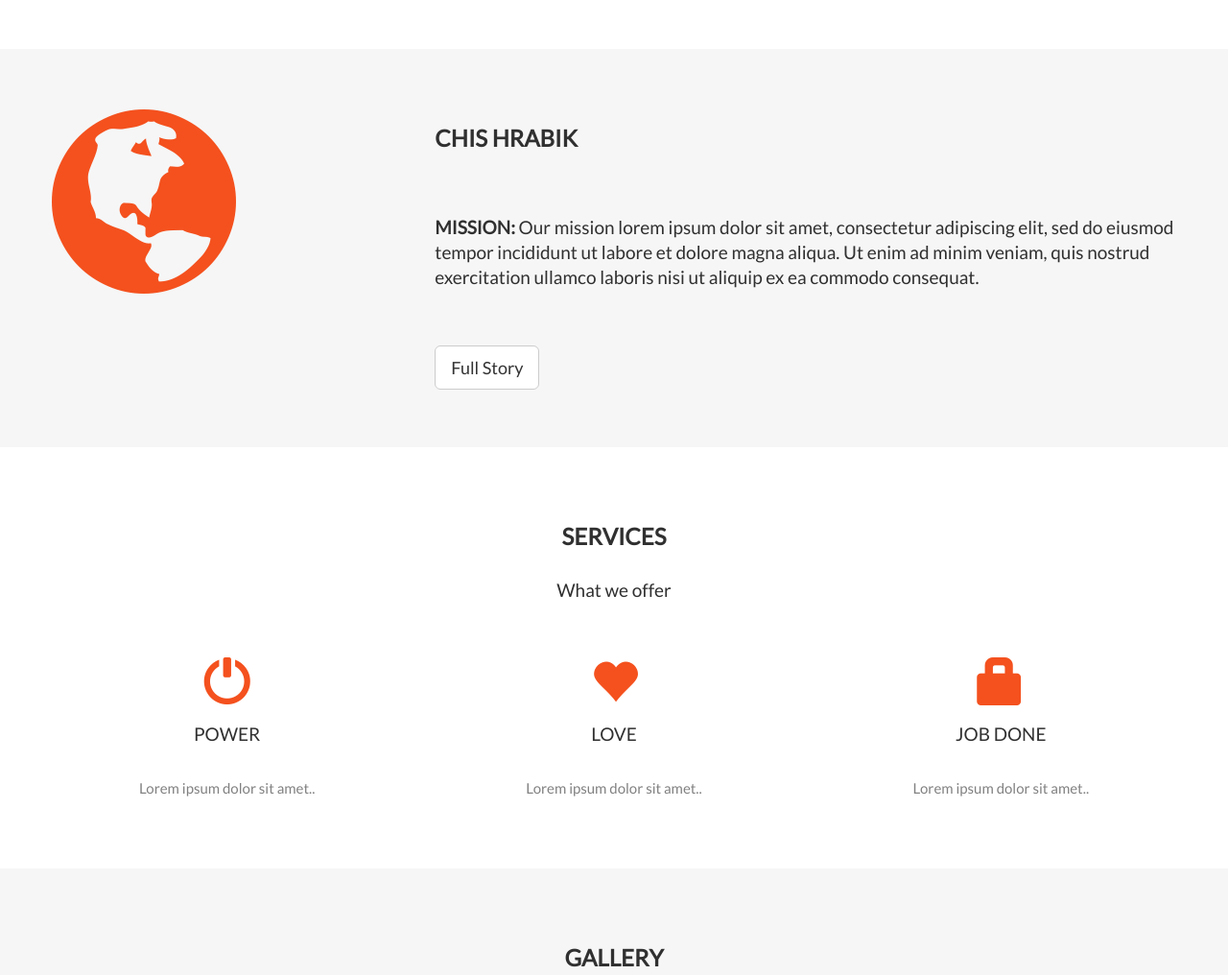
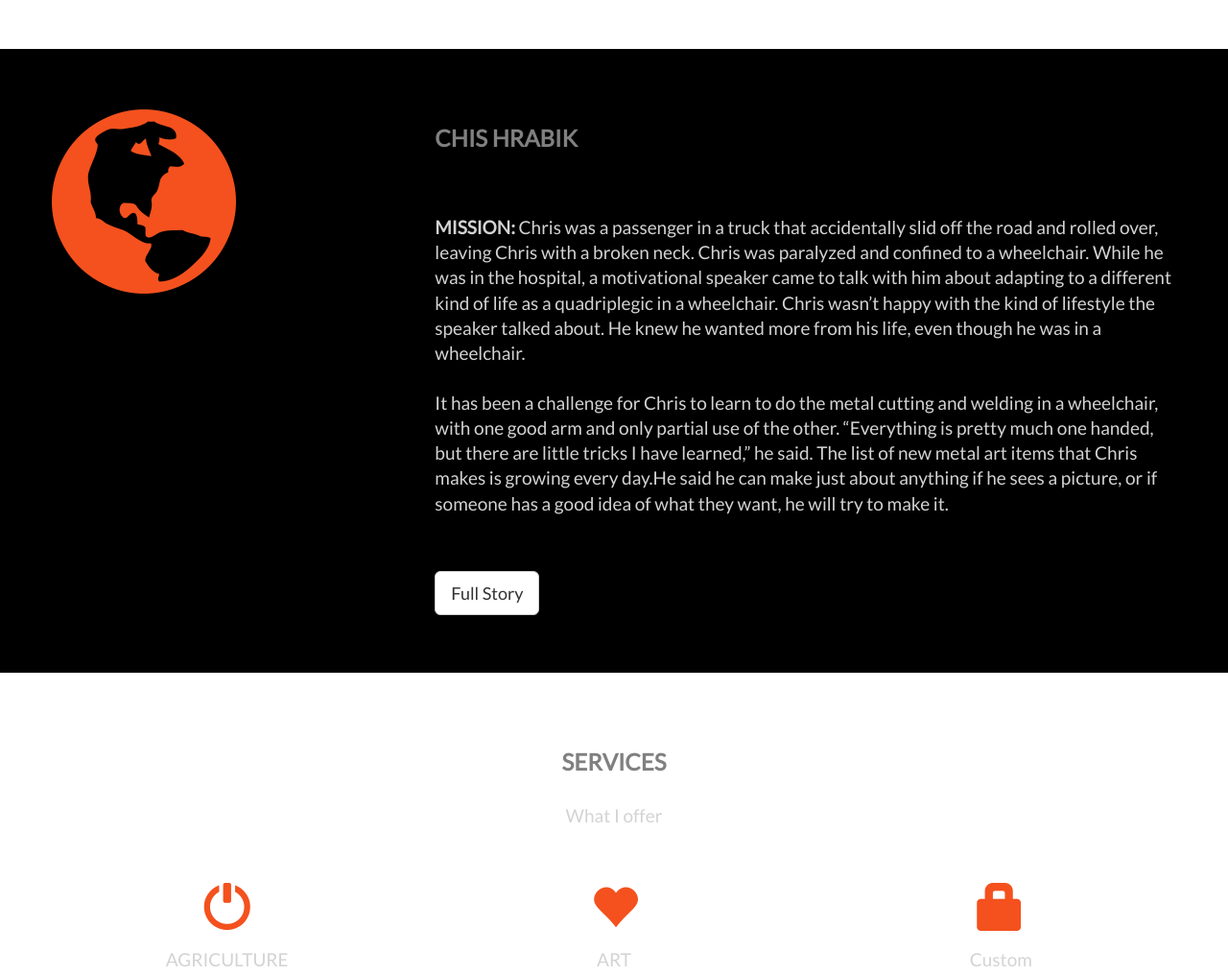
Before and after one commit to k-rhodes/appleCreekMetalWorks, a plain HTML site: page index.html in a window 1280 px wide. Shown: the part 780-1796 px from the top of the page at 96% size. Drawn offline with nearby package versions, Linux system fonts and the light colour scheme.

Commit message:
Changed banner and added some black backgrounds'

```diff
--- a/css/style.css
+++ b/css/style.css
@@ -6,19 +6,20 @@ body {
 h2 {
     font-size: 24px;
     text-transform: uppercase;
-    color: #303030;
+    color: grey;
     font-weight: 600;
     margin-bottom: 30px;
 }
 h4 {
     font-size: 19px;
     line-height: 1.375em;
-    color: #303030;
+    color: lightgrey;
     font-weight: 400;
     margin-bottom: 30px;
 }
 .jumbotron {
-    background-color: #f4511e;
+    background-image: url(../images/iron.jpg);
+    background-size: 100%;
     color: #fff;
     padding: 120px 25px;
     font-family: Montserrat, sans-serif;
@@ -27,7 +28,7 @@ h4 {
     padding: 60px 50px;
 }
 .bg-grey {
-    background-color: #f6f6f6;
+    background-color: black;
 }
 .logo-small {
     color: #f4511e;
@@ -98,7 +99,7 @@ h4 {
 }
 .navbar {
     margin-bottom: 0;
-    background-color: #f4511e;
+    background-color: black;
     z-index: 9999;
     border: 0;
     font-size: 12px !important;
--- a/index.html
+++ b/index.html
@@ -64,7 +64,11 @@
       </div>
       <div class="col-sm-8">
         <h2>Chis Hrabik</h2><br>
-        <h4><strong>MISSION:</strong> Our mission lorem ipsum dolor sit amet, consectetur adipiscing elit, sed do eiusmod tempor incididunt ut labore et dolore magna aliqua. Ut enim ad minim veniam, quis nostrud exercitation ullamco laboris nisi ut aliquip ex ea commodo consequat.</h4><br>
+        <h4><strong>MISSION:</strong>
+          Chris was a passenger in a truck that accidentally slid off the road and rolled over, leaving Chris with a broken neck. Chris was paralyzed and confined to a wheelchair. While he was in the hospital, a motivational speaker came to talk with him about adapting to a different kind of life as a quadriplegic in a wheelchair. Chris wasn’t happy with the kind of lifestyle the speaker talked about. He knew he wanted more from his life, even though he was in a wheelchair.<br> <br>
+
+          It has been a challenge for Chris to learn to do the metal cutting and welding in a wheelchair, with one good arm and only partial use of the other.  “Everything is pretty much one handed, but there are little tricks I have learned,” he said.
+          The list of new metal art items that Chris makes is growing every day.He said he can make just about anything if he sees a picture, or if someone has a good idea of what they want, he will try to make it.</h4><br>
         <a href="http://www.thecash-book.com/Story.aspx?StoryID=1670" class="btn btn-default btn-lg" role="button"> Full Story</a>
 
       </div>
@@ -74,22 +78,22 @@
   <!-- Container (Services Section) -->
   <div id="services" class="container-fluid text-center">
     <h2>SERVICES</h2>
-    <h4>What we offer</h4>
+    <h4>What I offer</h4>
     <br>
     <div class="row slideanim">
       <div class="col-sm-4">
         <span class="glyphicon glyphicon-off logo-small"></span>
-        <h4>POWER</h4>
+        <h4>AGRICULTURE</h4>
         <p>Lorem ipsum dolor sit amet..</p>
       </div>
       <div class="col-sm-4">
         <span class="glyphicon glyphicon-heart logo-small"></span>
-        <h4>LOVE</h4>
+        <h4>ART</h4>
         <p>Lorem ipsum dolor sit amet..</p>
       </div>
       <div class="col-sm-4">
         <span class="glyphicon glyphicon-lock logo-small"></span>
-        <h4>JOB DONE</h4>
+        <h4>Custom</h4>
         <p>Lorem ipsum dolor sit amet..</p>
       </div>
     </div>
@@ -98,7 +102,7 @@
   <!-- Container (Portfolio Section) -->
   <div id="portfolio" class="container-fluid text-center bg-grey">
     <h2>GALLERY</h2><br>
-    <h4>What we have created</h4>
+    <h4>What I have created</h4>
     <div class="row text-center slideanim">
       <div class="col-sm-4">
         <div class="thumbnail">
```
Also changed, not shown: 1 other file.
